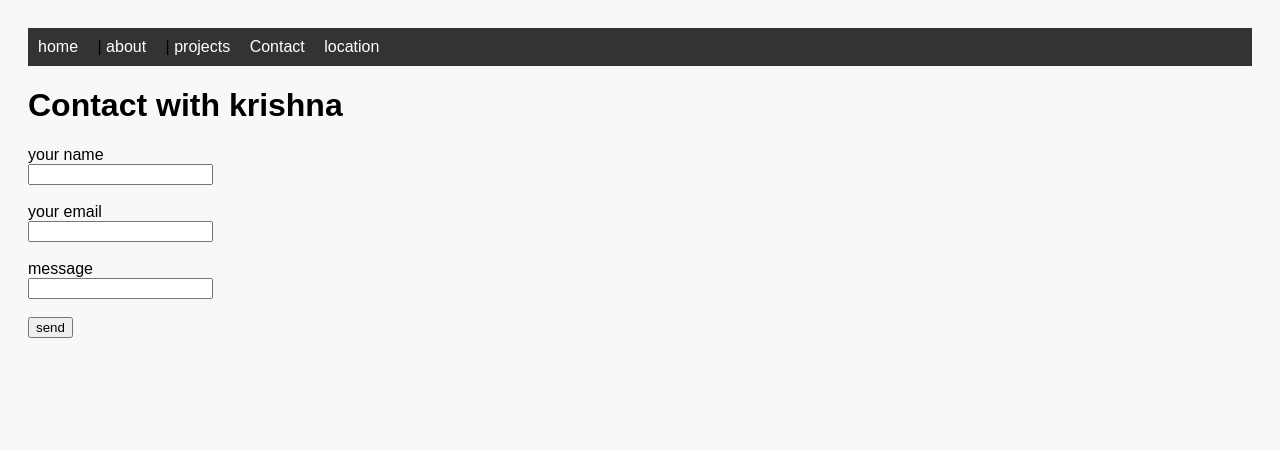
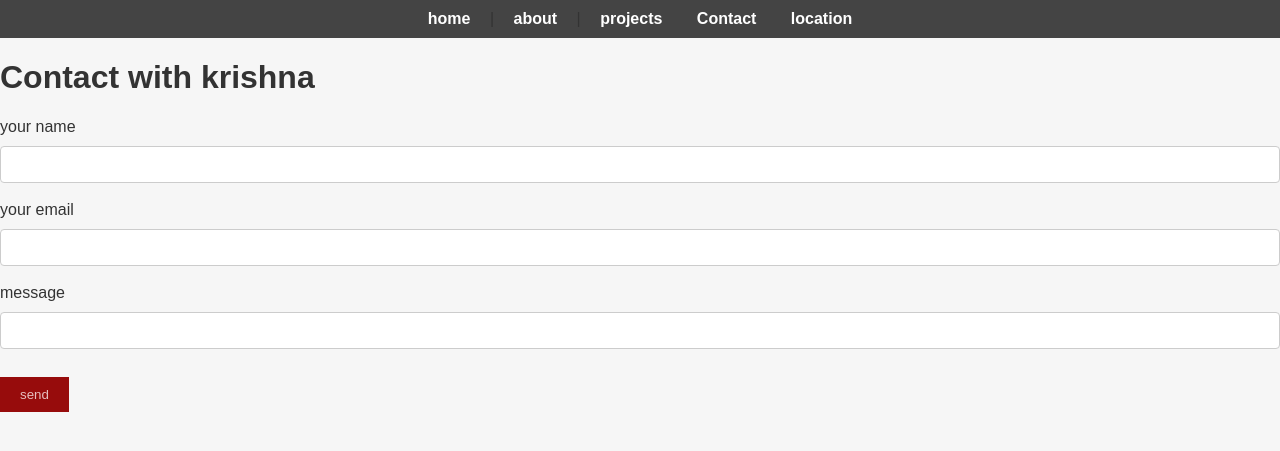
Before and after one commit to krishgit953/my-portfolio, a Flask app: page /contact in a window 1280 px wide. Shown: the top 451 px of the page. Run offline with Flask 3, Linux system fonts and the light colour scheme.

```diff
--- a/static/style.css
+++ b/static/style.css
@@ -1,18 +1,58 @@
 body {
     font-family: Arial, sans-serif;
-    background-color: #f8f8f8;
+    margin: 0;
+    padding: 0;
+    background-color: #f6f6f6;
+    color: #333;
+}
+header
+{
+    background-color: #333;
     padding: 20px;
+    color: white;
+    text-align: center;
 }
-
 nav {
-    background-color: #333;
+    background-color: #444;
     padding: 10px;
+    text-align: center;
 }
 
 nav a {color: white;
        margin-right: 15px;
        text-decoration: none;
+       margin: 0 15px;
+       font-weight: bold;
     }
     nav a:hover{
         text-decoration: underline;
+        color: #00aced;
     }
+    main{
+        max-width: 800px;
+        margin: 40px auto;
+        padding: 20px;
+        background-color: white;
+        border-radius: 8px;
+
+    }
+    form input, form textarea {
+        width: 100%;
+        padding: 10px;
+        margin-top: 10px;
+        border-radius: 4px;
+        border: 1px solid #ccc;
+        box-sizing: border-box;
+
+    }
+    form button {
+        background-color: #970c0c;
+        color: rgb(230, 190, 190);
+        border: none;
+        padding: 10px 20px;
+        margin-top: 10px;
+        cursor: pointer;
+    }
+    form button:hover {
+        background-color: #d5923a;
+    }
```
